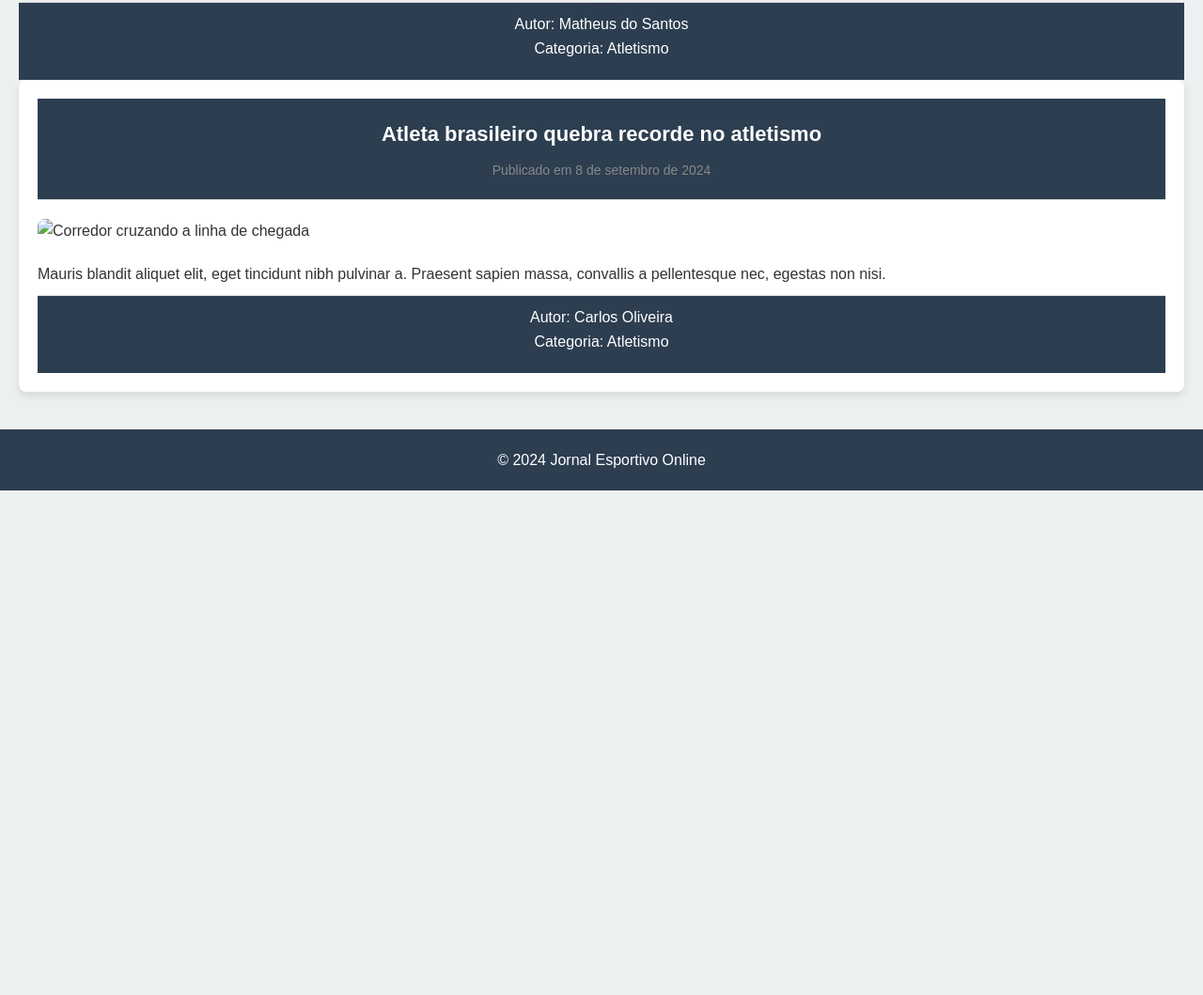
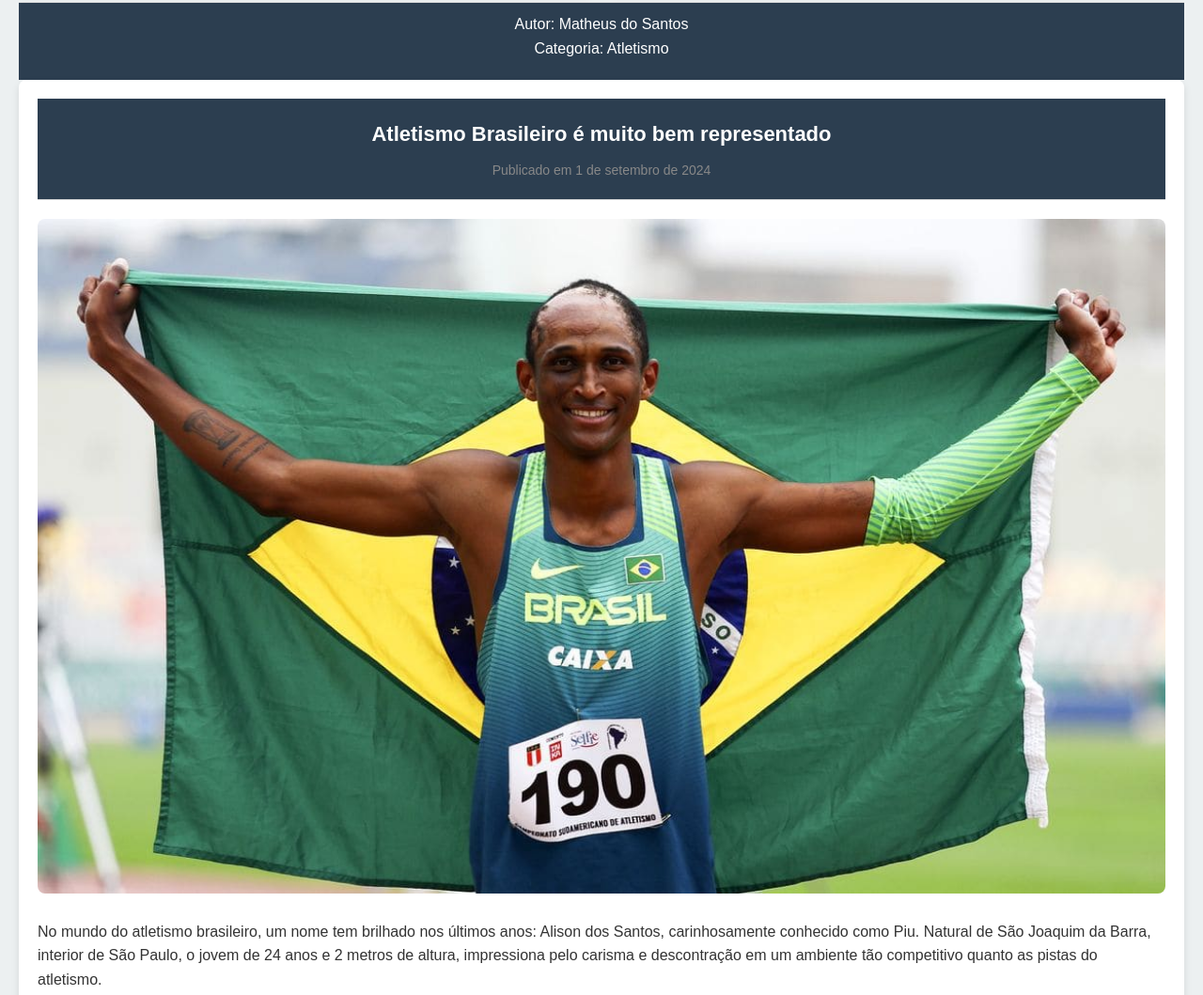
Before and after one commit to roberthdasilva/jornal-esportes, a plain HTML site: page index.html in a window 1280 px wide. Shown: the part 2980-4039 px from the top of the page at 94% size. Before the commit the page ends 3502 px from the top, so only its background shows below. Drawn offline with Linux system fonts and the light colour scheme.

Commit message:
Projeto terminado!

```diff
--- a/index.html
+++ b/index.html
@@ -4,6 +4,7 @@
     <meta charset="UTF-8">
     <meta name="viewport" content="width=device-width, initial-scale=1.0">
     <link rel="stylesheet" href="estilo/style.css">
+    <link rel="shortcut icon" href="imagens/favicon.png" type="image/x-icon">
     <title>TECNOTICIEIRO</title>
 </head>
 <body>
@@ -93,15 +94,16 @@
 
                 <article class="noticia">
                     <header class="cabecalho-noticia">
-                        <h3 class="titulo-noticia">Atleta brasileiro quebra recorde no atletismo</h3>
-                        <p class="data-noticia">Publicado em 8 de setembro de 2024</p>
+                        <h3 class="titulo-noticia">Atletismo Brasileiro é muito bem representado
+                        </h3>
+                        <p class="data-noticia">Publicado em 1 de setembro de 2024</p>
                     </header>
                     <section class="conteudo-noticia">
-                        <img src="atletismo.jpg" alt="Corredor cruzando a linha de chegada" class="imagem-noticia">
-                        <p>Mauris blandit aliquet elit, eget tincidunt nibh pulvinar a. Praesent sapien massa, convallis a pellentesque nec, egestas non nisi.</p>
+                        <img src="imagens/piu.jpg" alt="Alisson dos Santos" class="imagem-noticia">
+                        <p>No mundo do atletismo brasileiro, um nome tem brilhado nos últimos anos: Alison dos Santos, carinhosamente conhecido como Piu. Natural de São Joaquim da Barra, interior de São Paulo, o jovem de 24 anos e 2 metros de altura, impressiona pelo carisma e descontração em um ambiente tão competitivo quanto as pistas do atletismo.</p>
                     </section>
                     <footer class="rodape-noticia">
-                        <p>Autor: Carlos Oliveira</p>
+                        <p>Autor: Roberth da Silva</p>
                         <p>Categoria: Atletismo</p>
                     </footer>
                 </article>
```
Also changed, not shown: imagens/piu.jpg (added).
